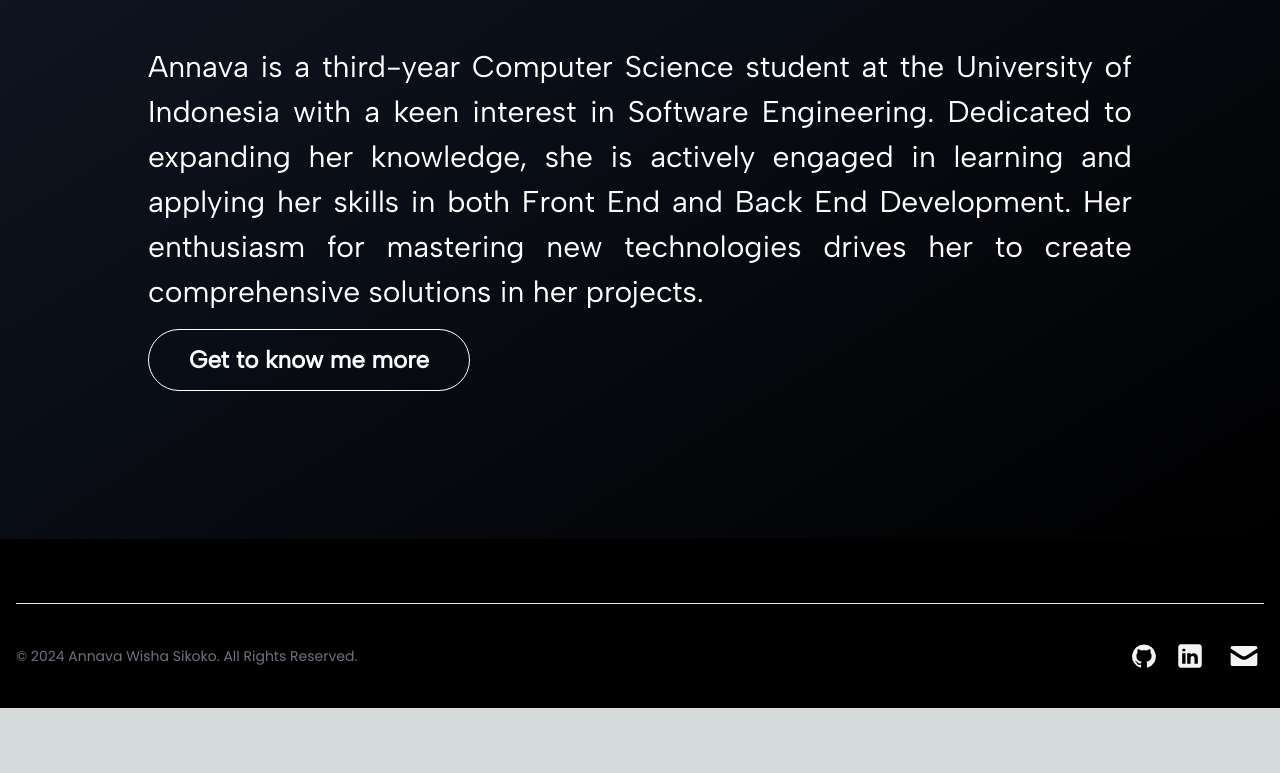
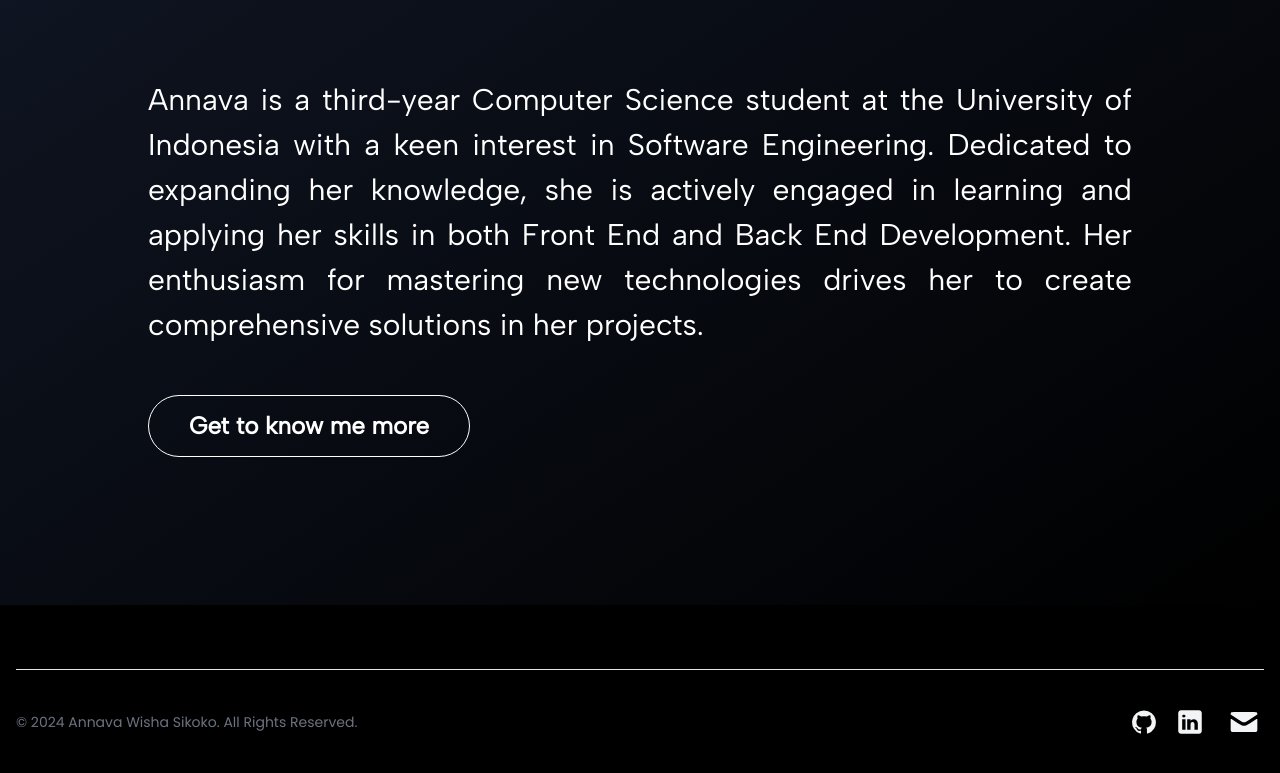
Before and after one commit to annavaws/annavaws.github.io, a Next.js app: page / in a window 1280 px wide. Shown: the part 1061-1834 px from the top of the page. Before the commit the page ends 1769 px from the top, so only its background shows below. Built offline with nearby package versions, Linux system fonts and the light colour scheme.

Commit message:
style: about on homepage

```diff
--- a/src/components/modules/HomeModules/about.tsx
+++ b/src/components/modules/HomeModules/about.tsx
@@ -1,4 +1,5 @@
 import { albert } from "@/styles/fonts";
+import Link from "next/link";
 
 export default function About() {
   return (
@@ -6,7 +7,7 @@ export default function About() {
       <div
         className={`${albert.className} min-h-screen flex justify-center  bg-gradient-to-tl from-black to-gray-900 p-5`}
       >
-        <div className="flex flex-col text-white p-32 justify-between">
+        <div className="flex flex-col text-white p-32 justify-between gap-10">
           <div className="font-semibold text-[100px]">About Me</div>
           <div className="text-[30px] text-justify">
             Annava is a third-year Computer Science student at the University of
@@ -17,12 +18,13 @@ export default function About() {
             comprehensive solutions in her projects.
           </div>
           <div>
-            <button
+            <Link
+              href={"/about"}
               className="inline-block border border-white font-semibold text-[24px] py-3 px-10 rounded-[60px] mt-2 transition-all duration-300 hover:bg-purple-500 hover:text-black hover:border-black z-10
         "
             >
               Get to know me more
-            </button>
+            </Link>
           </div>
         </div>
       </div>
```
Also changed, not shown: src/components/modules/ProjectModules/template.tsx (added).
